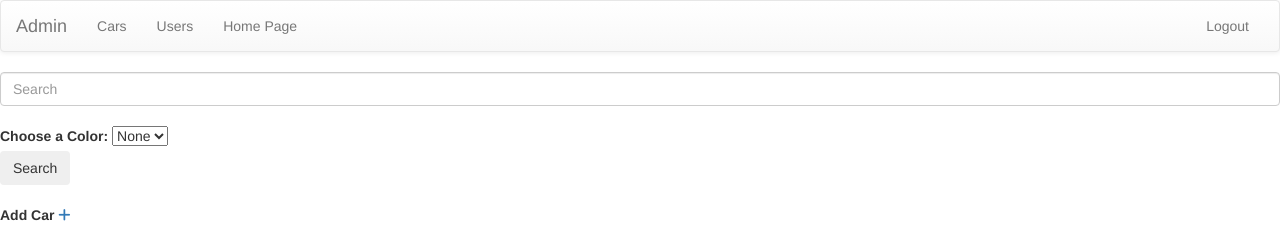
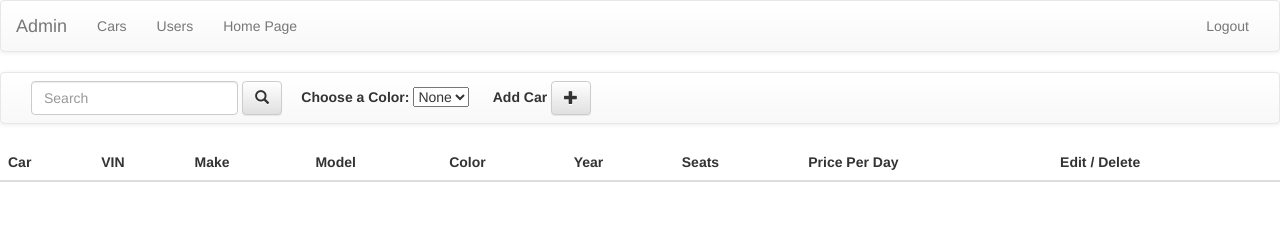
Before and after one commit to ab-khalid/Car-Rental-Project-, a Flask app: page /admin/cars in a window 1280 px wide. Shown: the top 250 px of the page. Run offline with Flask 2, Linux system fonts and the light colour scheme; data that the repository does not hold is empty; some libraries are stand-ins or nearby versions.

Commit message:
Update admin_cars.html
better style

```diff
--- a/templates/admin_cars.html
+++ b/templates/admin_cars.html
@@ -4,32 +4,32 @@
     Admin Cars
 {% endblock %}
 {% block main %}
-    <form class="d-flex" action="/admin/cars" method="POST">
-        <input class="form-control me-sm-2" type="text" name ="search" id="search" placeholder="Search">
-        <br>
+    <nav class="navbar navbar-default" role="navigation">
+    <!-- Brand and toggle get grouped for better mobile display -->
 
-        <label for="cars">Choose a Color:</label>
+
+    <div class="collapse navbar-collapse" id="navbar-collapse-1">
+
+      <form class="navbar-form navbar-left" role="search" action="/admin/cars" method="POST">
+        <div class="form-group">
+          <input type="text" class="form-control" placeholder="Search" name ="search" id="search">
+        </div>
+        <button type="submit" class="btn btn-default"><i class="glyphicon glyphicon-search"></i></button>
+
+        <label for="cars">&nbsp;&nbsp;&nbsp;&nbsp;Choose a Color:</label>
         <select name="cars_colors" id="cars_colors">
             <option value="None" selected disabled>None </option>
             {% for color in colors %}
                 <option value="{{color[0]}}">{{color[0]}}</option>
             {% endfor %}
         </select>
+        <label class="" for="btncheck1">&nbsp;&nbsp;&nbsp;&nbsp;&nbsp;Add Car </label>
 
-        <br>
-        <button class="btn btn-secondary my-2 my-sm-0" type="submit">Search</button>
+        <a href="/admin/add" id="add_button" class="btn btn-default"><i class="glyphicon glyphicon-plus"></i></a>
+      </form>
 
-
-
-
-        <br>
-        <br>
-
-        <label class="" for="btncheck1">Add Car </label>
-        <a href="/admin/add" id="add_button" class="add_button"><i class="fas fa-plus"></i></a>
-        <br>
-    </form>
-    <br>
+    </div><!-- /.navbar-collapse -->
+</nav>
     <table class="table table-hover">
         <thead>
         <tr>
```
